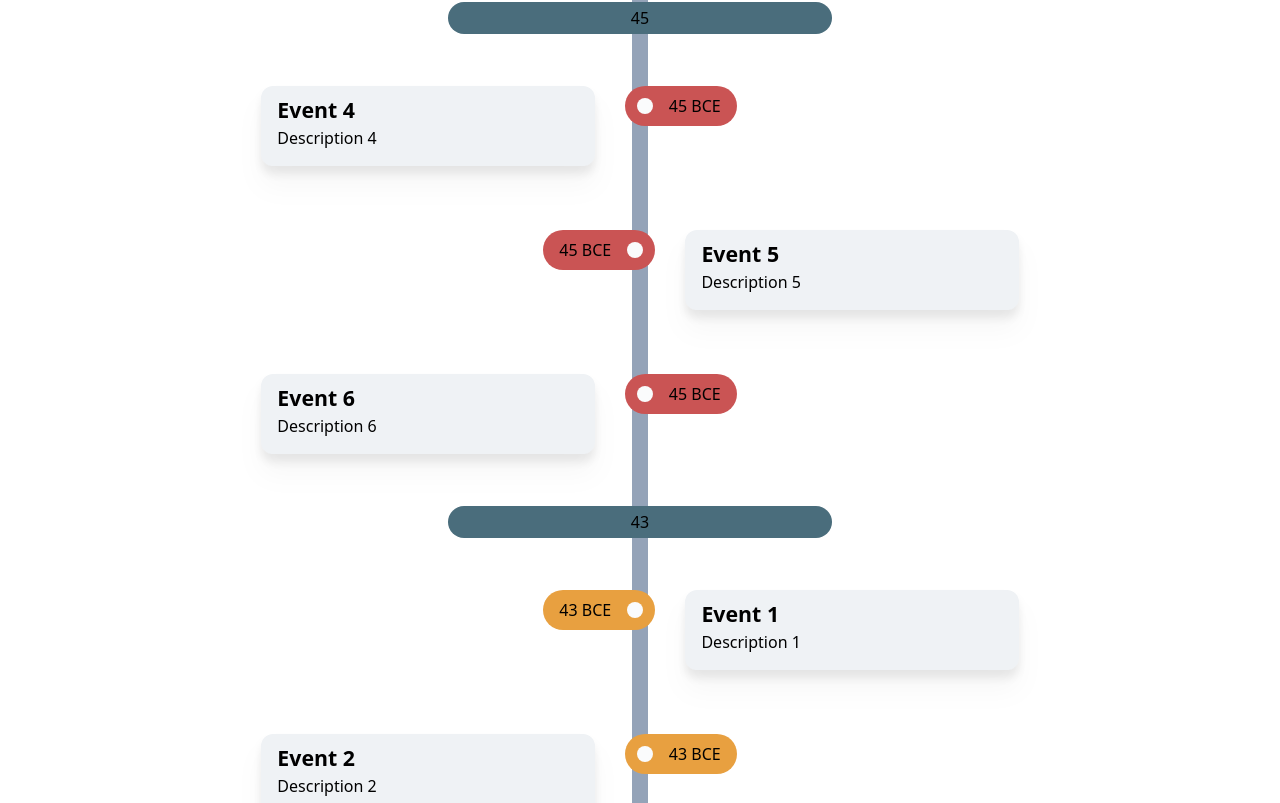
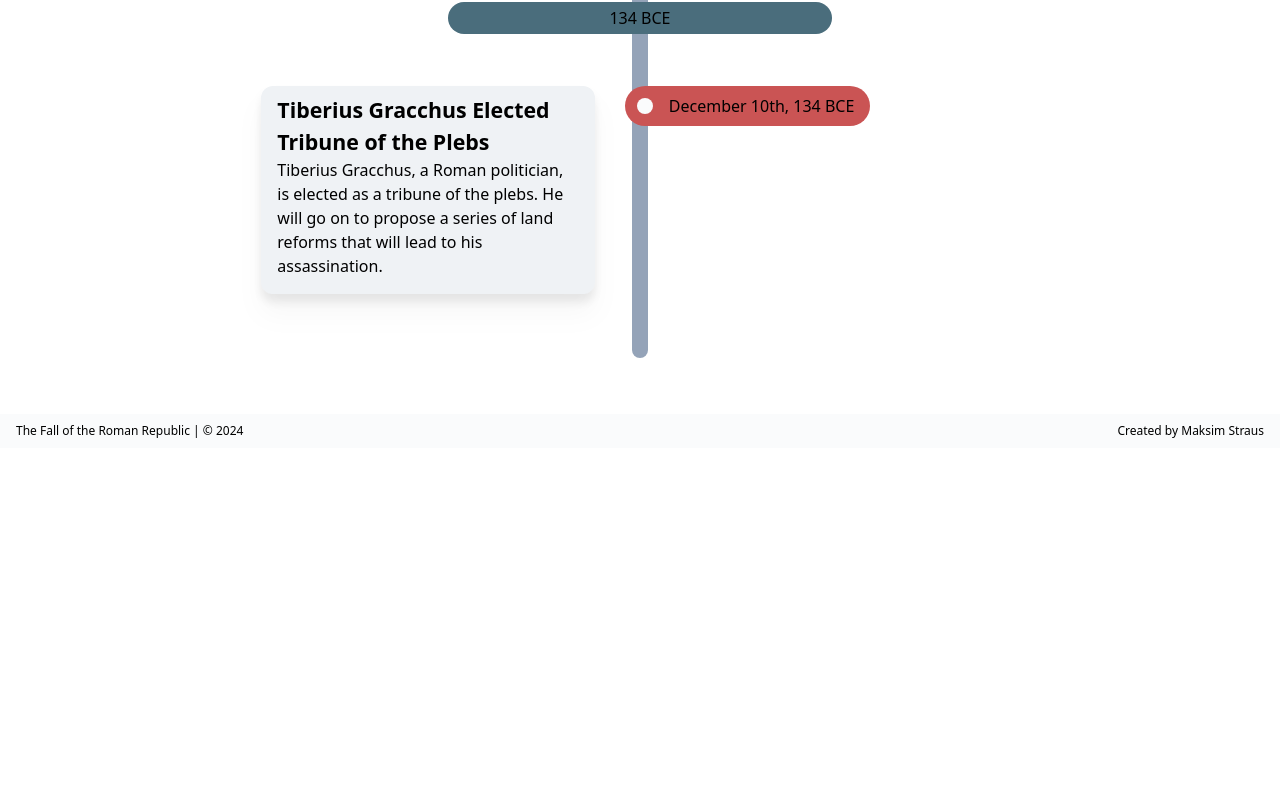
Before and after one commit to cqb13/fall-of-the-roman-republic, a Vue app: page / in a window 1280 px wide. Shown: the part 417-1220 px from the top of the page. After the commit the page ends 865 px from the top, so only its background shows below. Built offline with nearby package versions, Linux system fonts and the light colour scheme; a web font is replaced by a local one.

Commit message:
first event

```diff
--- a/src/App.vue
+++ b/src/App.vue
@@ -97,7 +97,7 @@ const isMobile = () => {
       <div
         class="w-96 h-8 rounded-2xl bg-primary my-5 flex items-center justify-center max-sm:w-80"
       >
-        <p class="font-medium text-lg">{{ group.year }}</p>
+        <p class="font-medium text-lg">{{ group.year }} BCE</p>
       </div>
       <section
         v-for="event in group.events"
@@ -140,7 +140,7 @@ const isMobile = () => {
               :style="[`background-color: ${group.color};`]"
             >
               <div class="bg-background rounded-full w-4 h-4" />
-              <p class="">{{ event.date }}</p>
+              <p class="">{{ `${event.additionalDate ? event.additionalDate : ""} ${event.date}` }}</p>
             </div>
             <p></p>
           </div>
--- a/src/data/events.ts
+++ b/src/data/events.ts
@@ -2,6 +2,7 @@ export type Event = {
   name: string;
   description: string;
   date: string;
+  additionalDate?: string;
   image?: string;
   link?: string[];
   index?: number;
@@ -9,34 +10,11 @@ export type Event = {
 
 const events: Event[] = [
   {
-    name: "Event 4",
-    description: "Description 4",
-    date: "45 BCE",
-  },
-  {
-    name: "Event 5",
-    description: "Description 5",
-    date: "45 BCE",
-  },
-  {
-    name: "Event 6",
-    description: "Description 6",
-    date: "45 BCE",
-  },
-  {
-    name: "Event 1",
-    description: "Description 1",
-    date: "43 BCE",
-  },
-  {
-    name: "Event 2",
-    description: "Description 2",
-    date: "43 BCE",
-  },
-  {
-    name: "Event 3",
-    description: "Description 3",
-    date: "43 BCE",
+    name: "Tiberius Gracchus Elected Tribune of the Plebs",
+    description:
+      "Tiberius Gracchus, a Roman politician, is elected as a tribune of the plebs. He will go on to propose a series of land reforms that will lead to his assassination.",
+    date: "134 BCE",
+    additionalDate: "December 10th,",
   },
 ];
 
--- a/src/style.css
+++ b/src/style.css
@@ -1,7 +1,7 @@
+@import url('https://fonts.googleapis.com/css?family=Tiro%20Telugu:700|Tiro%20Telugu:400');
 @tailwind base;
 @tailwind components;
 @tailwind utilities;
-@import url('https://fonts.googleapis.com/css?family=Tiro%20Telugu:700|Tiro%20Telugu:400');
 
 body::-webkit-scrollbar {
   display: none;
```
